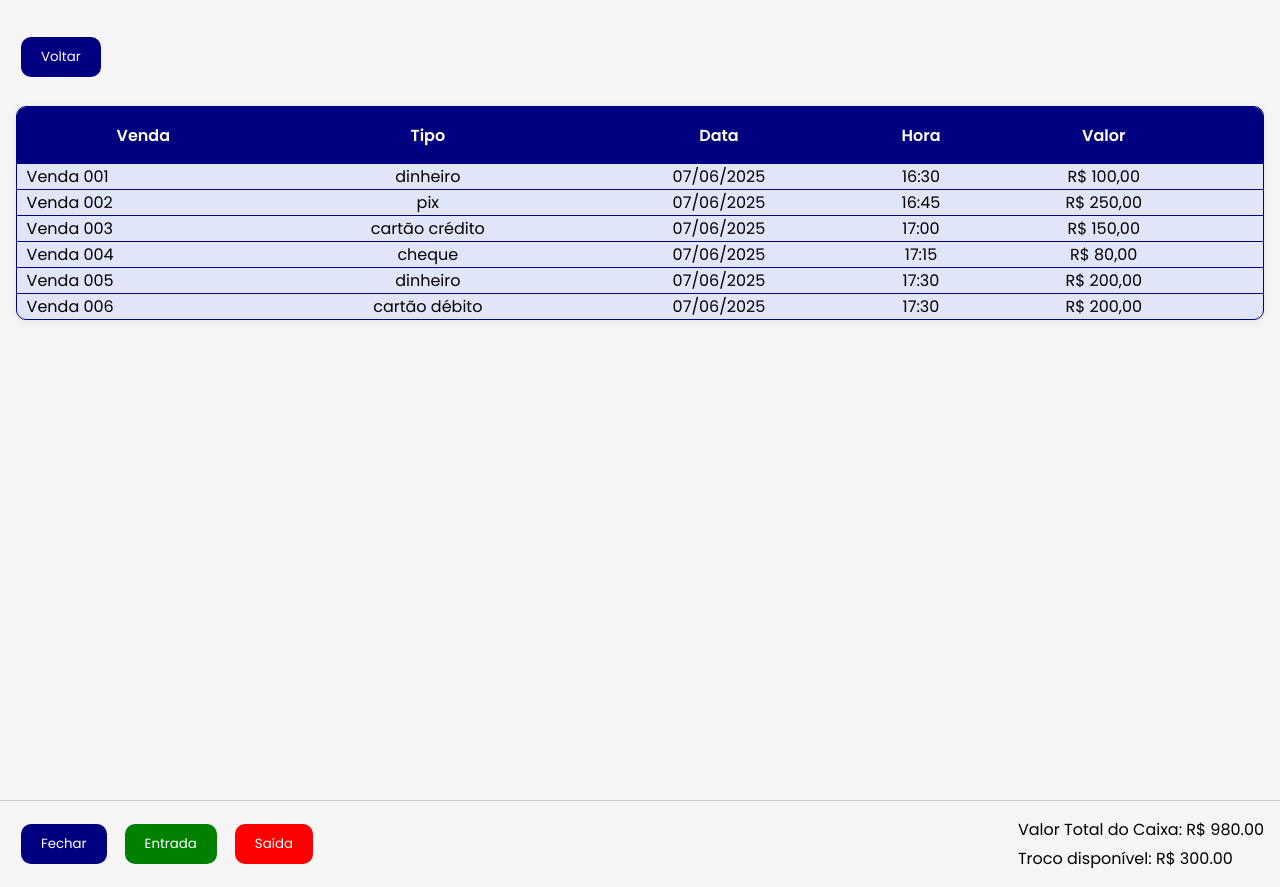
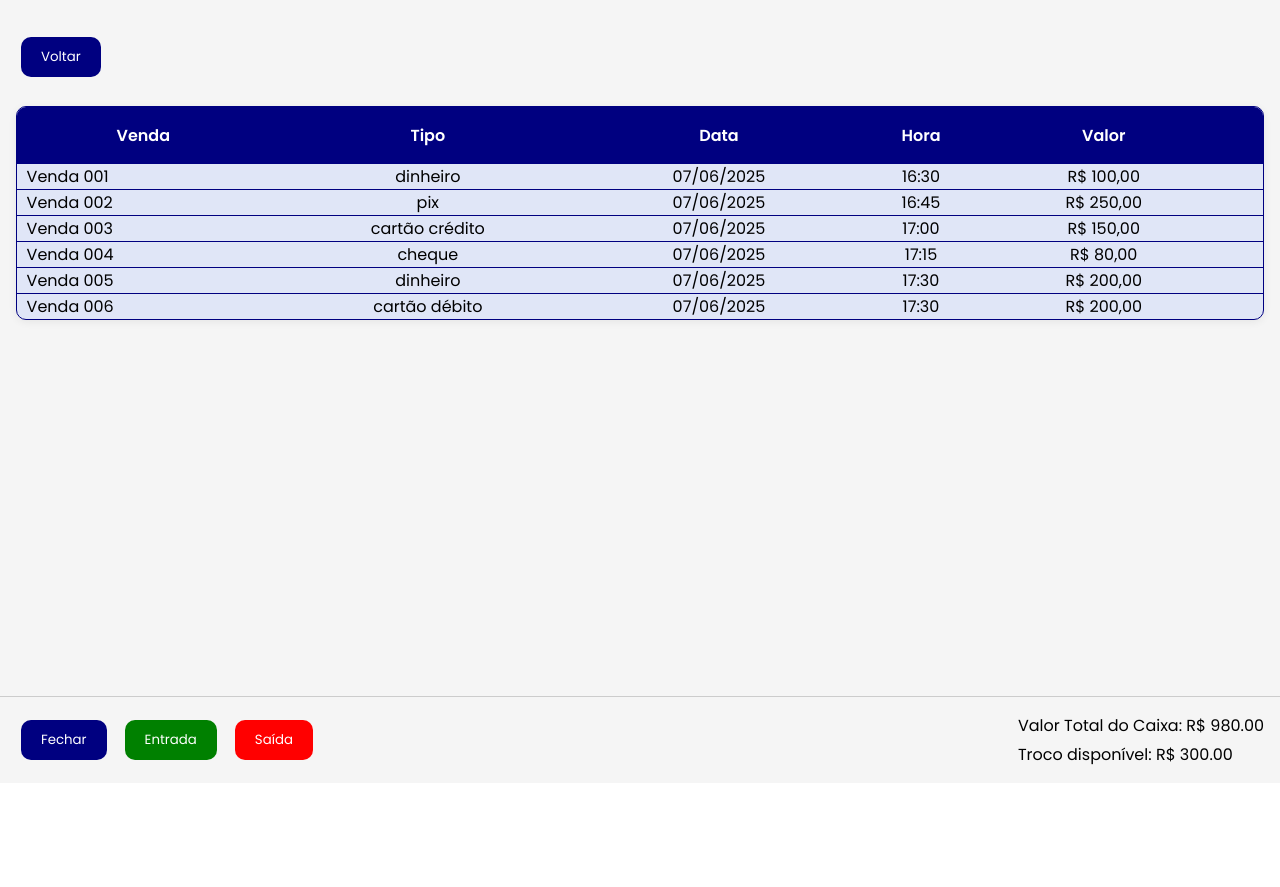
Before and after one commit to luangust4vo/stilofit-front-end, a React (Vite) app: page /caixa/movimentacao/1 in a window 1280 px wide. After the commit the page ends 800 px from the top, so only its background shows below. Built offline with nearby package versions, Linux system fonts and the light colour scheme.

Commit message:
fix(movimentar-caixa): corrige redirecionamento ao fechar caixa e oculta botões de entrada, saída e fechamento na visualização

```diff
--- a/src/pages/checkout/Movement/CheckoutTable.jsx
+++ b/src/pages/checkout/Movement/CheckoutTable.jsx
@@ -16,6 +16,7 @@ import { useNavigate } from "react-router-dom";
 function CheckoutTable() {
   const [modalOpen, setModalOpen] = useState(false);
   const [typeMovement, setTypeMovement] = useState("dinheiro");
+  const [isClosed, setIsClosed] = useState(false);
   const [value, setValue] = useState("");
   const [date, setDate] = useState();
   const [cash, setCash] = useState([]);
@@ -38,13 +39,18 @@ function CheckoutTable() {
     if (!alreadyInjected) {
       const merged = [...existing, ...movementCheckout];
       localStorage.setItem(storageKey, JSON.stringify(merged));
-        localStorage.setItem(flagKey, "true"); // marca como injetado
+      localStorage.setItem(flagKey, "true");
       initializeStorageObject(merged);
     } else {
       initializeStorageObject(existing);
     }
+
+    const historico = JSON.parse(localStorage.getItem("historicoCaixa")) || [];
+    const thisCaixa = historico.find((c) => c.id === Number(id));
+    if (thisCaixa?.status === "fechado") {
+      setIsClosed(true);
+    }
   }, [id, initializeStorageObject]);
-
 
   useEffect(() => {
     setCash(storageObject || []);
@@ -131,10 +137,10 @@ function CheckoutTable() {
   };
 
   return (
-    <>
+    <div className="checkout-table-page">
       <Table
         headerComponent={() => (
-          <Button onClick={() => navigate('/caixa')}>Voltar</Button>
+          <Button onClick={() => navigate("/caixa")}>Voltar</Button>
         )}
         headerCells={["Venda", "Tipo", "Data", "Hora", "Valor", ""]}
         getRowProps={({ element, setSelectedId }) => ({
@@ -160,6 +166,7 @@ function CheckoutTable() {
       </Table>
 
       <div className="cash-table-actions">
+        {!isClosed && (
           <div className="cash-table-actions-info">
             <div style={{ position: "relative" }}>
               <Button onClick={saveDateExit}>Fechar</Button>
@@ -170,7 +177,7 @@ function CheckoutTable() {
                     alert(`Caixa fechado em: ${date}`);
                     exitCash();
                     setDate(null);
-                  navigate(-1);
+                    navigate(`/caixa`);
                   }}
                   onCancel={() => setDate(null)}
                 >
@@ -235,13 +242,13 @@ function CheckoutTable() {
               )}
             </div>
           </div>
-
+        )}
         <div className="cash-table-summary">
           <p>Valor Total do Caixa: R$ {calculateTotalCash(cash).toFixed(2)}</p>
           <p>Troco disponível: R$ {calculateCashBack(cash).toFixed(2)}</p>
         </div>
       </div>
-    </>
+    </div>
   );
 }
 
@@ -250,7 +257,9 @@ export default function CheckoutTableWrapper() {
   const key = `movimentacao-${id}`;
   return (
     <GenericContextProvider lSName={key}>
+      <div className="checkout-table-page">
         <CheckoutTable />
+      </div>
     </GenericContextProvider>
   );
 }
--- a/src/pages/checkout/Movement/style.scss
+++ b/src/pages/checkout/Movement/style.scss
@@ -1,10 +1,14 @@
 @use "../../../styles/vars.scss" as vars;
 
-.table-container{
-  width: 100%;
-  min-height: 87vh;
-  padding: 2rem 1rem;
+.checkout-table-page {
+  min-height: 100vh;
+  .table-container {
+    width: 100%;
+    min-height: 87vh !important;
+    padding: 2rem 1rem;
+  }
 }
+
 .cash-table-actions {
   border-top: 1px solid vars.$border-form;
   background-color: vars.$bg-primary;
```
Lines whose indentation alone changed are shown as unchanged.
